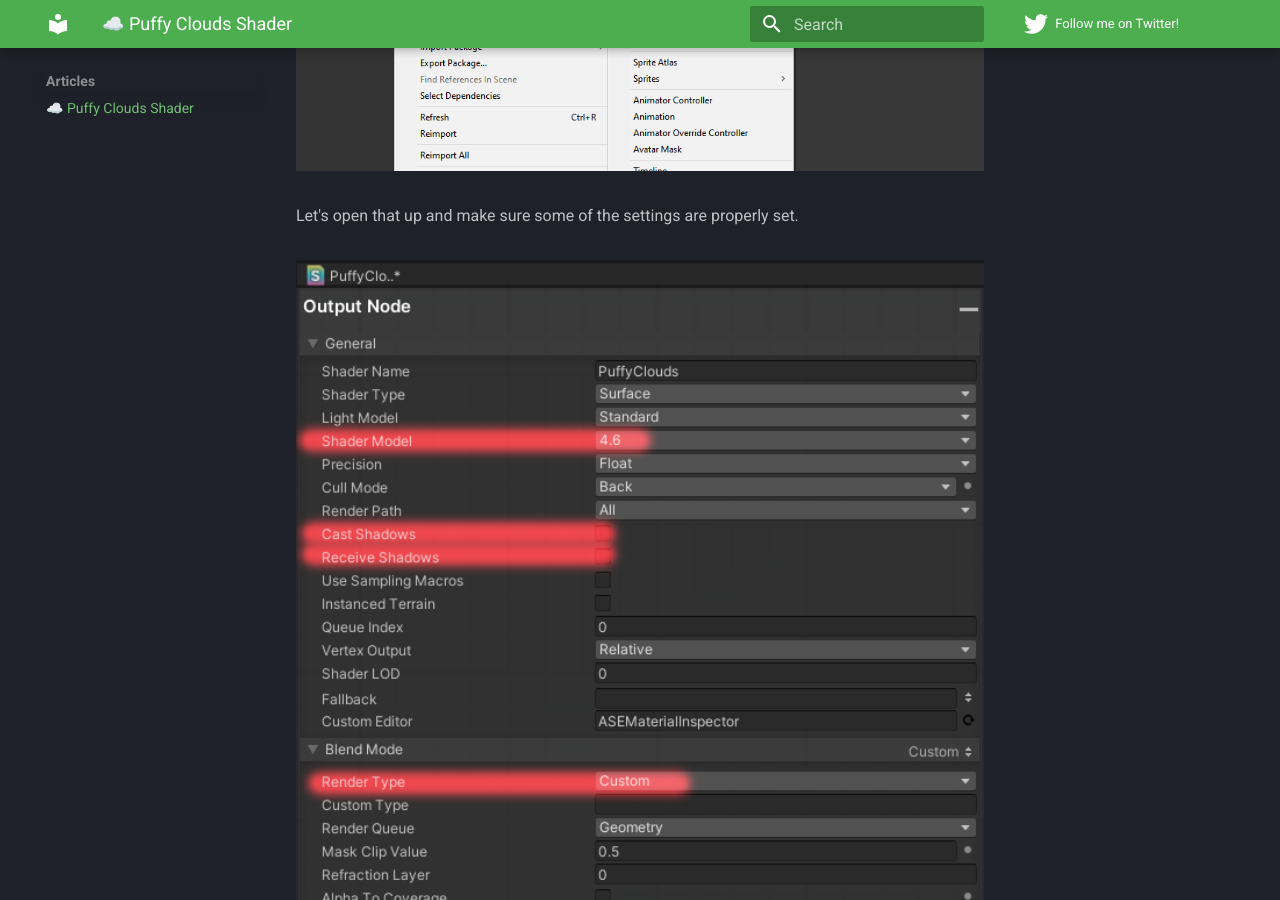
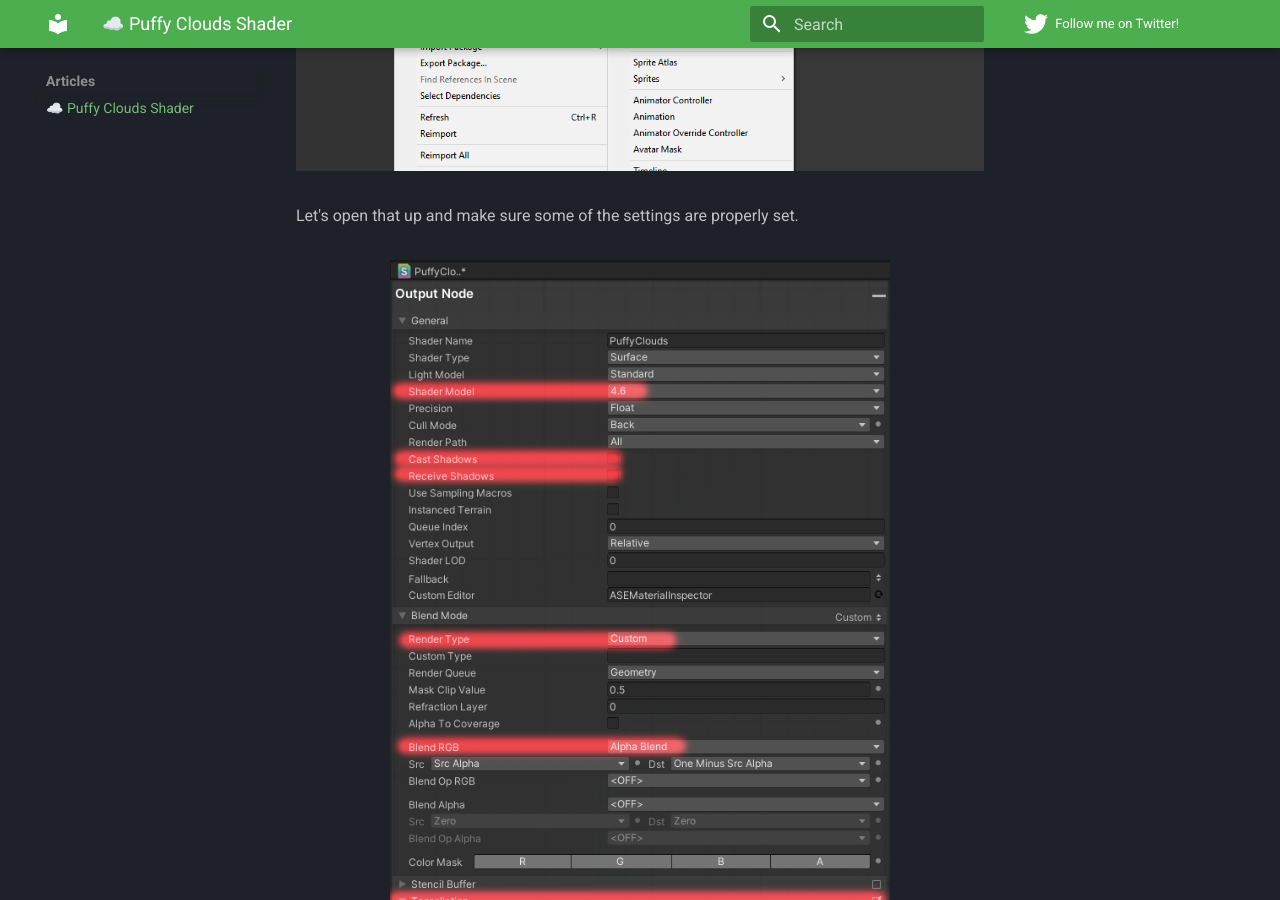
Before and after one commit to Nokdef/NokdefWebsite, an MkDocs documentation site: the page built from docs/Articles/Stylized-Puffy-Clouds-Shader.md, in a window 1280 px wide and 900 px high, scrolled down 2023 px. Built offline with MkDocs 1.6.1 and Material for MkDocs 9.7.7, drawn with Linux system fonts in a browser that asks for light colours; comment, search, counter and statistics services are not loaded.

Commit message:
Update Stylized-Puffy-Clouds-Shader.md

```diff
--- a/docs/Articles/Stylized-Puffy-Clouds-Shader.md
+++ b/docs/Articles/Stylized-Puffy-Clouds-Shader.md
@@ -24,7 +24,7 @@
 ![Creating Shader](https://raw.githubusercontent.com/Nokdef/NokdefWebsite/main/docs/StylizedPuffyClouds-1.png){ width="900" }</figure>
 Let's open that up and make sure some of the settings are properly set.
 <figure markdown>
-![Shader Settings](https://raw.githubusercontent.com/Nokdef/NokdefWebsite/main/docs/StylizedPuffyClouds-2.png){ width="900" }</figure>
+![Shader Settings](https://raw.githubusercontent.com/Nokdef/NokdefWebsite/main/docs/StylizedPuffyClouds-2.png){ width="500" }</figure>
 Only the highlighted options need to be set accordinly, let's go over them individually.
 
 * Shader Model - Anything above 4.6 will work here. This is just so tessellation plays nice.
```
